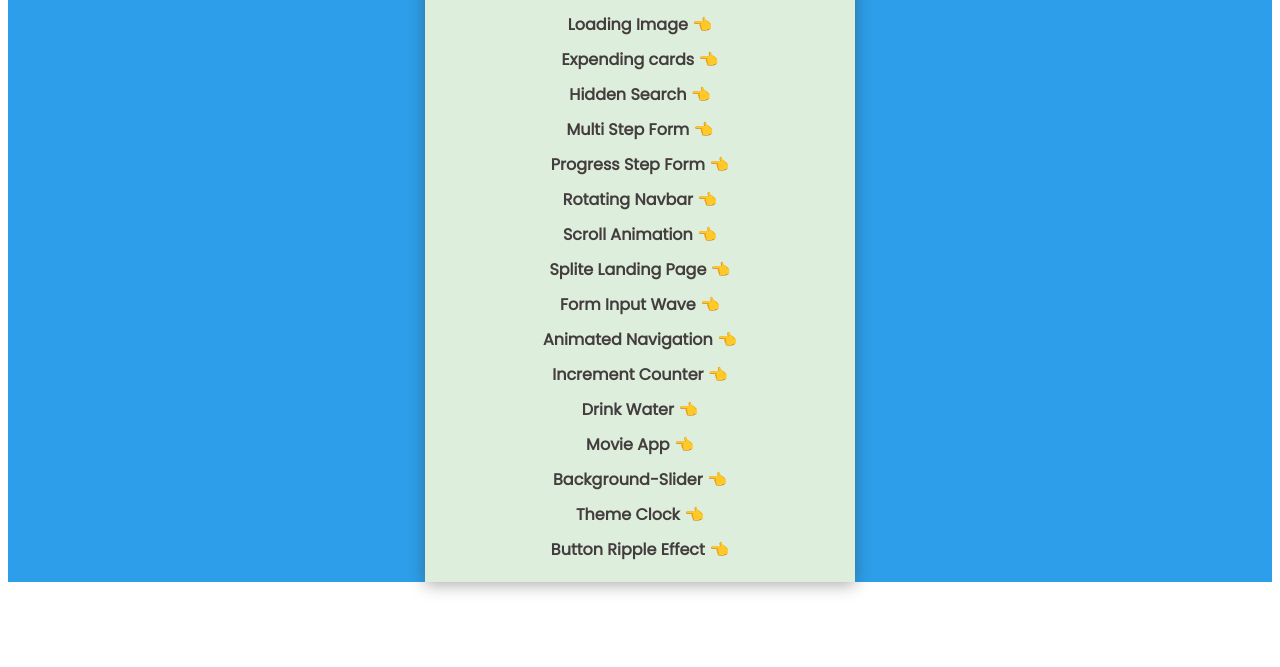
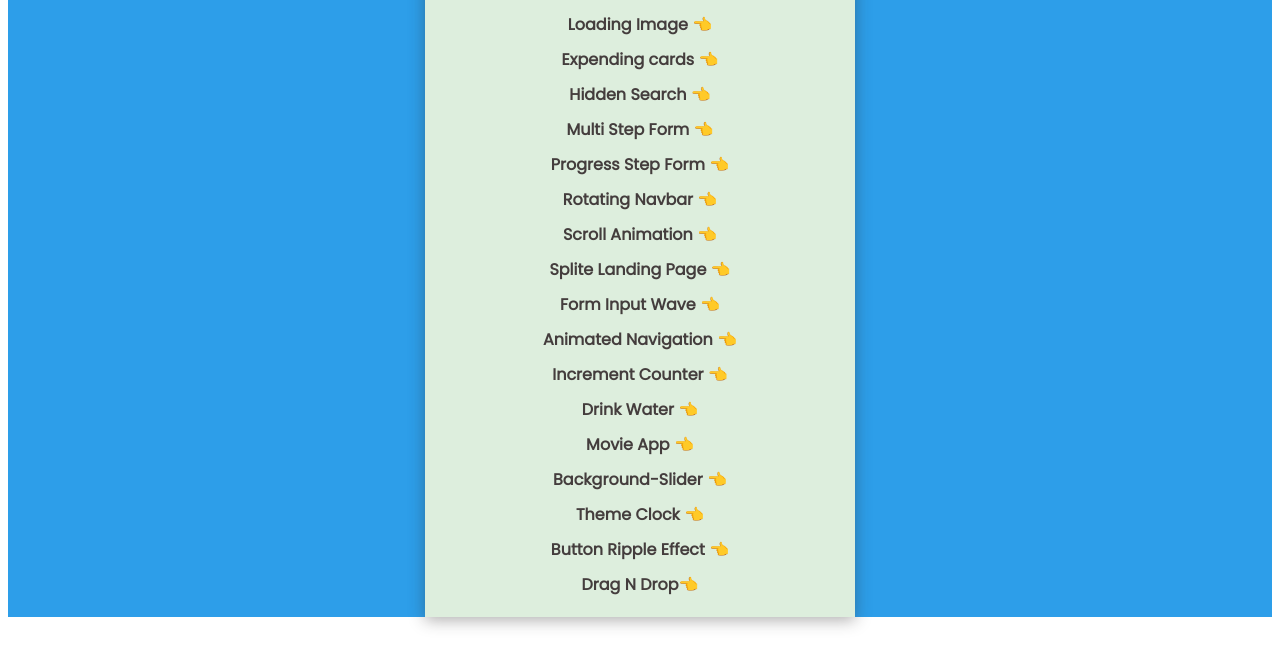
Before and after one commit to manjeetdeveloper/50-Projects-Web-Development, a plain HTML site: page index.html in a window 1280 px wide. Shown: the part 257-924 px from the top of the page. Drawn offline with Linux system fonts and the light colour scheme.

Commit message:
new changes

```diff
--- a/index.html
+++ b/index.html
@@ -72,6 +72,7 @@
             <div class="project"><a href="background_slider.html" target="_blank">Background-Slider 👈 </a></div>
             <div class="project"><a href="theme_clock.html" target="_blank">Theme Clock 👈 </a></div>
             <div class="project"><a href="button_ripple_effect.html" target="_blank">Button Ripple Effect 👈 </a></div>
+            <div class="project"><a href="drag_n_drop.html" target="_blank">Drag N Drop👈 </a></div>
 
         </div>
     </div>
```
